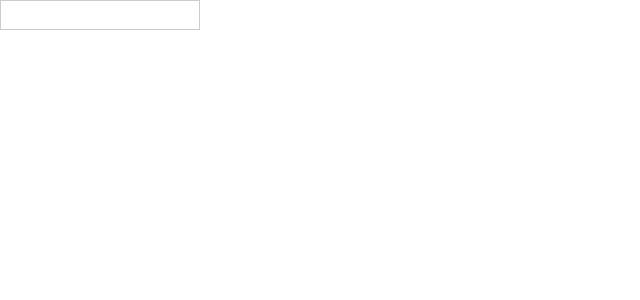
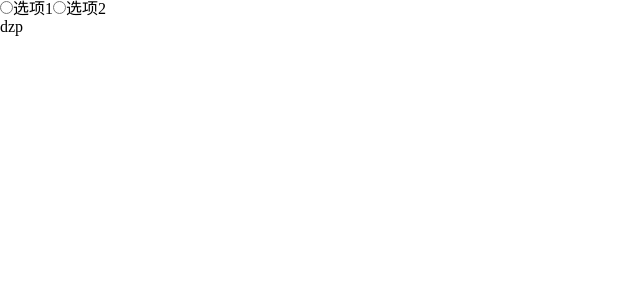
Before and after one commit to dong199903/compoments-dzp, a React (Create React App) app: page / in a window 1280 px wide. Shown: the top 300 px of the page, without its empty margins (0-640 px from the left). Built offline with nearby package versions, Linux system fonts and the light colour scheme.

Commit message:
feat: radio完成部分

```diff
--- /dev/null
+++ b/src/components/Radio/Radio.tsx
@@ -0,0 +1,35 @@
+import React,{useContext,useEffect,useState} from "react";
+import classNames from "classnames";
+import { choiceContext } from "./RadioGroup";
+interface RadioProps {
+  className?:string,
+  value?:any,
+  children?:React.ReactNode,
+  index?:number
+}
+const Radio = (props:RadioProps) => {
+  const ctx:any = useContext(choiceContext);
+  const setIndex = ctx.setIndex//更新index
+  const onChange = ctx.onChange//更新的fn
+  const fnValue = ctx.value//父亲指定的初始value
+  const fnIndex = ctx.index//父亲的index
+  const {className,value,children,index} = props;
+  const classes = classNames('radio',className,{
+
+  })
+  const [isS,setIsS] = useState(false);
+  /**选择时，反选 */
+  const change = (e:any) => {
+    //1.更新index
+    setIndex(index);
+    //2.触发fn
+    if(onChange) onChange(index)
+  }
+  return (
+    <span className={classes}>
+      <input type="radio" onClick={change} checked={index===fnIndex} />
+      {children}
+    </span>
+  )
+}
+export default Radio;
--- /dev/null
+++ b/src/components/Radio/RadioGroup.tsx
@@ -0,0 +1,42 @@
+import React,{useState} from "react";
+import classNames from "classnames";
+interface RadioGroupProps {
+  className?:string,
+  value?:any,
+  onChange?:(e:any)=>void,
+  children?:any
+}
+export const choiceContext = React.createContext({});
+const RadioGroup = (props:RadioGroupProps) => {
+  const {className,value,onChange,children} = props;
+  const classes = classNames('radio-group',className,{
+  })
+  const [selectIndex,setSelectIndex] = useState(-1);//当前选择的
+  /**children配置 */
+  const radioChild = () => {
+    const res = React.Children.map(children,(item,index)=>{
+      try{
+        if(item?.type?.name!=='Radio') {
+          throw new Error('error')
+        }else{
+          return React.cloneElement(item,{
+            index
+          })
+        }
+      }catch(e){
+        console.error(e)
+      }
+    })
+    return res;
+  }
+  radioChild()
+  return (
+    <choiceContext.Provider value={{index:selectIndex,setIndex:setSelectIndex,onChange,value}}>
+      <div className={classes}>
+        {radioChild()}
+      </div>
+    </choiceContext.Provider>
+
+  )
+}
+export default RadioGroup;
--- a/src/pages/Home.tsx
+++ b/src/pages/Home.tsx
@@ -1,15 +1,19 @@
 import React, { useEffect,useState } from "react";
 import "./index.scss";
-import Select from "../components/Select";
-const Card = () => {
-  const options = [
-    {label:1,value:1},
-    {label:2,value:2}
-  ]
+import Radio from "../components/Radio/Radio";
+import RadioGroup from "../components/Radio/RadioGroup";
+const Home = () => {
+  const onChange=(e:any)=>{
+    console.log(e);
+  }
   return (
     <div>
-      <Select options={options}></Select>
+      <RadioGroup onChange={onChange} value={1}>
+        <Radio value={1}>选项1</Radio>
+        <Radio value={2}>选项2</Radio>
+      </RadioGroup>
+      dzp
     </div>
   )
 }
-export default Card;
+export default Home;
```
Also changed, not shown: src/styles/radio.scss (added), 1 other file (tests, documents, lock files or other folders).
